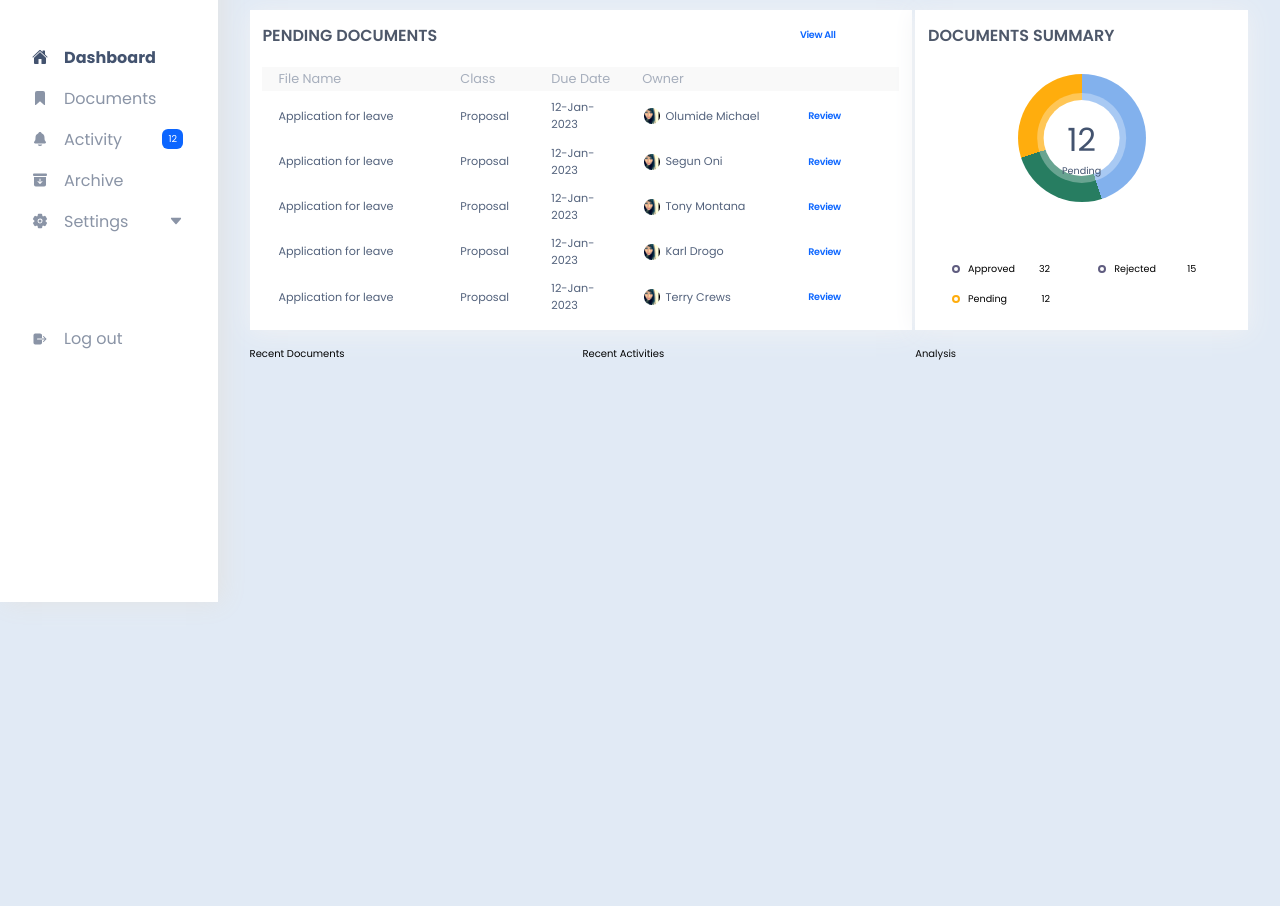
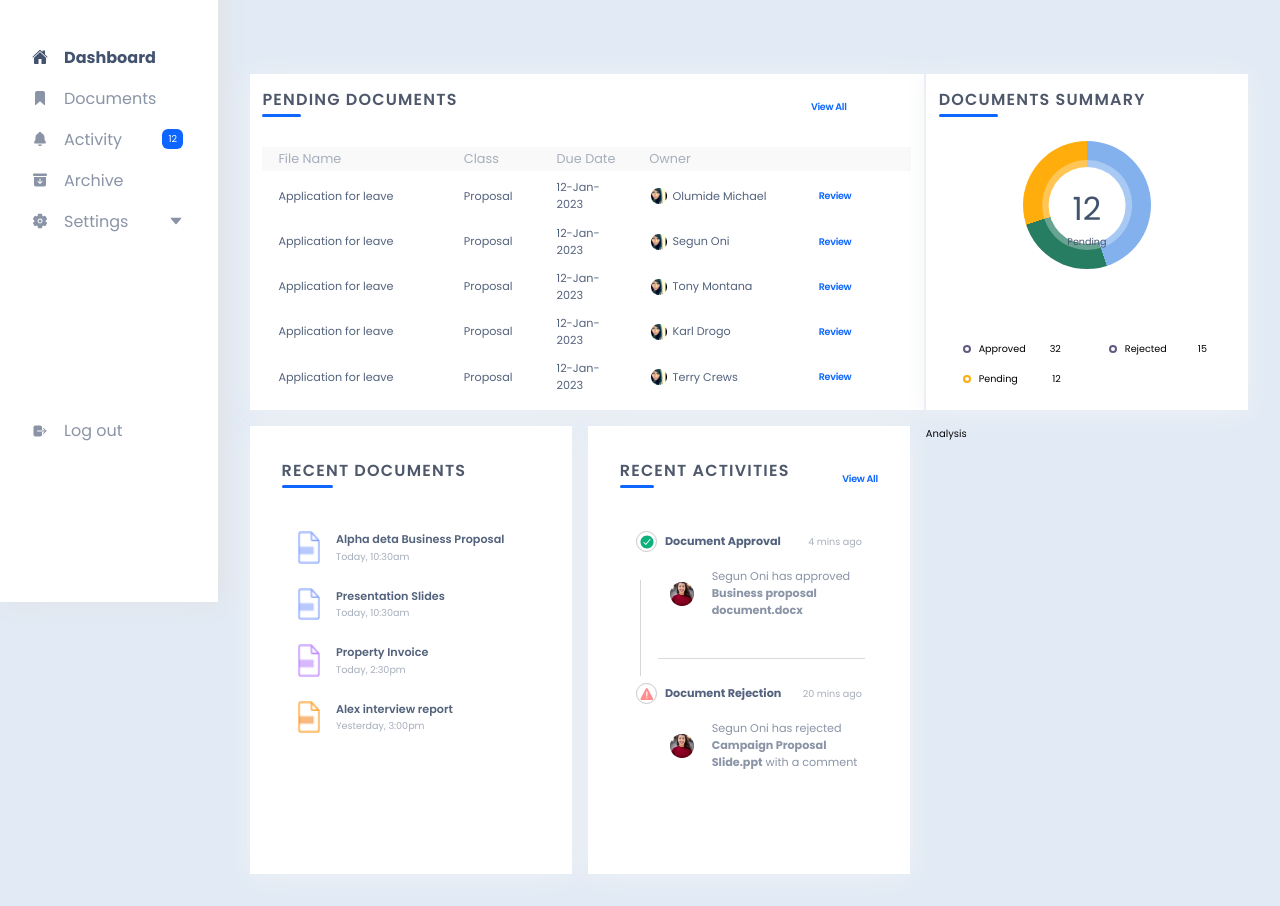
Before and after one commit to Leroii-Wess/Dashboard, a plain HTML site: page index.html in a window 1280 px wide. Shown: the part 198-1104 px from the top of the page. Before the commit the page ends 1056 px from the top, so only its background shows below. Drawn offline with nearby package versions, Linux system fonts and the light colour scheme.

Commit message:
Recent Documents & Activities

```diff
--- a/index.html
+++ b/index.html
@@ -209,8 +209,90 @@
           </div>
         </div>
       </div>
-      <div class="recent-docs">Recent Documents</div>
-      <div class="recent-activities">Recent Activities</div>
+
+      <!-- RECENT DOCUMENTS************* -->
+      <div class="recent-docs">
+        <h2 class="subheading marg-doc">Recent Documents</h2>
+
+        <div class="documents-box">
+          <div class="document-item">
+            <img class="doc-icon" src="img/Doc1-icon.png" />
+            <div class="doc-text-box">
+              <p class="doc-name">Alpha deta Business Proposal</p>
+              <p class="doc-time">Today, 10:30am</p>
+            </div>
+          </div>
+
+          <div class="document-item">
+            <img class="doc-icon" src="img/Doc1-icon.png" />
+            <div class="doc-text-box">
+              <p class="doc-name">Presentation Slides</p>
+              <p class="doc-time">Today, 10:30am</p>
+            </div>
+          </div>
+
+          <div class="document-item">
+            <img class="doc-icon" src="img/Doc3-icon.png" />
+            <div class="doc-text-box">
+              <p class="doc-name">Property Invoice</p>
+              <p class="doc-time">Today, 2:30pm</p>
+            </div>
+          </div>
+
+          <div class="document-item">
+            <img class="doc-icon" src="img/Doc4-icon.png" />
+            <div class="doc-text-box">
+              <p class="doc-name">Alex interview report</p>
+              <p class="doc-time">Yesterday, 3:00pm</p>
+            </div>
+          </div>
+        </div>
+      </div>
+
+      <!-- RECENT ACTIVITIES -->
+      <div class="recent-activities">
+        <div class="rec-act-head">
+          <h2 class="subheading">Recent Activities</h2>
+          <a href="#" class="view-all">View All</a>
+        </div>
+
+        <!-- 1st Activity -->
+        <div class="activities-div">
+          <div class="doc-act-box">
+            <div class="doc-name-icon">
+              <ion-icon class="check" name="checkmark-circle"></ion-icon>
+              <p class="doc-action">Document Approval</p>
+              <p class="activity-time">4 mins ago</p>
+            </div>
+
+            <div class="document-act-box">
+              <img src="img/Avatar2.png" />
+              <p class="activity-text ps-el">
+                Segun Oni has approved
+                <strong>Business proposal document.docx</strong>
+              </p>
+            </div>
+          </div>
+
+          <!-- 2nd Activity -->
+          <div class="doc-act-box">
+            <div class="doc-name-icon">
+              <ion-icon class="check red-c" name="warning"></ion-icon>
+              <p class="doc-action">Document Rejection</p>
+              <p class="activity-time">20 mins ago</p>
+            </div>
+
+            <div class="document-act-box">
+              <img src="img/Avatar2.png" />
+              <p class="activity-text">
+                Segun Oni has rejected
+                <strong>Campaign Proposal Slide.ppt</strong> with a comment
+              </p>
+            </div>
+          </div>
+        </div>
+      </div>
+
       <div>Analysis</div>
     </div>
   </body>
--- a/style.css
+++ b/style.css
@@ -81,7 +81,7 @@ body {
 }
 
 .list:last-child {
-  margin-top: 50%;
+  margin-top: 110%;
 }
 
 .nav-icon {
@@ -112,8 +112,9 @@ body {
 .grid {
   display: grid;
   grid-template-columns: 1fr 1fr 1fr;
-  grid-template-rows: 1fr 2fr 3fr;
+  grid-template-rows: 1fr 1.5fr 2fr;
   row-gap: 1rem;
+  column-gap: 1rem;
 }
 
 /* DASHBOARD ****************************/
@@ -187,7 +188,7 @@ body {
 .pending-docs {
   grid-column: 1 / 3;
   grid-row: 2;
-  margin-right: 0.2rem;
+  margin-right: -0.9rem;
   padding: 0.8rem;
   background-color: #fff;
   box-shadow: 0px 2px 24px #f1f2f4;
@@ -206,6 +207,19 @@ body {
   font-weight: 600;
   color: #4e586a;
   text-transform: uppercase;
+  position: relative;
+  margin-bottom: 1rem;
+  letter-spacing: 1.2px;
+}
+
+.subheading::before {
+  content: "";
+  position: absolute;
+  border-bottom: 3px solid #0c66ff;
+  width: 20%;
+  left: 0;
+  bottom: -5px;
+  border-radius: 2px;
 }
 
 .view-all {
@@ -364,3 +378,145 @@ body {
 .detail-num {
   margin-left: auto;
 }
+
+/* RECENT DOCUMENTS ****************/
+.recent-docs {
+  padding: 2rem;
+  background: #ffffff;
+  box-shadow: 0px 2px 24px #f1f2f4;
+}
+
+.marg-doc {
+  margin-bottom: 2rem;
+}
+
+.documents-box {
+  padding: 1rem;
+  display: flex;
+  flex-direction: column;
+  gap: 1.5rem;
+}
+
+.document-item {
+  display: flex;
+  gap: 1rem;
+  cursor: pointer;
+}
+
+.doc-icon {
+  width: 1.4rem;
+}
+
+.doc-text-box {
+  display: flex;
+  flex-direction: column;
+  gap: 0.1rem;
+}
+
+.doc-name {
+  font-size: 0.7rem;
+  font-weight: 600;
+  color: #53627c;
+}
+
+.doc-time {
+  font-size: 0.6rem;
+  color: #a6aebc;
+}
+
+/* RECENT ACTIVITIES************** */
+.recent-activities {
+  padding: 2rem;
+  background: #ffffff;
+  box-shadow: 0px 2px 24px #f1f2f4;
+}
+
+.rec-act-head {
+  display: flex;
+  align-items: center;
+  justify-content: space-between;
+  margin-bottom: 1rem;
+}
+
+/* 1st Activity**** */
+
+.activities-div {
+  display: flex;
+  flex-direction: column;
+  gap: 2rem;
+  position: relative;
+}
+
+.activities-div::before {
+  content: "";
+  position: absolute;
+  border-left: 1.5px solid #d6d6d6;
+  height: 35%;
+  top: 24%;
+  left: 8%;
+}
+
+.ps-el::before {
+  content: "";
+  position: absolute;
+  border-bottom: 0.1px solid #dadada;
+  width: 80%;
+  bottom: -20%;
+  left: 15%;
+}
+
+.doc-act-box {
+  padding: 1rem;
+  position: relative;
+}
+
+.doc-name-icon {
+  display: flex;
+  align-items: center;
+  gap: 0.5rem;
+  margin-bottom: 1rem;
+}
+
+.check {
+  font-size: 1rem;
+  color: #0bb07b;
+  padding: 0.1rem;
+  border: 1px solid #c8c8c8;
+  border-radius: 50%;
+}
+
+.doc-action {
+  font-size: 0.7rem;
+  font-weight: 700;
+  color: #53627c;
+}
+
+.activity-time {
+  font-size: 0.6rem;
+  color: #a6aebc;
+  margin-left: auto;
+}
+
+.document-act-box {
+  display: flex;
+  align-items: center;
+  gap: 1rem;
+  margin-left: 2rem;
+}
+
+strong {
+  cursor: pointer;
+}
+
+/* 2nd Activity */
+
+.red-c {
+  color: #ff8d8d;
+  display: flex;
+  align-items: center;
+}
+
+.activity-text {
+  color: #8a94a6;
+  font-size: 0.7rem;
+}
```
Also changed, not shown: img/Doc1-icon.png (added), img/Doc3-icon.png (added), img/Doc4-icon.png (added).
